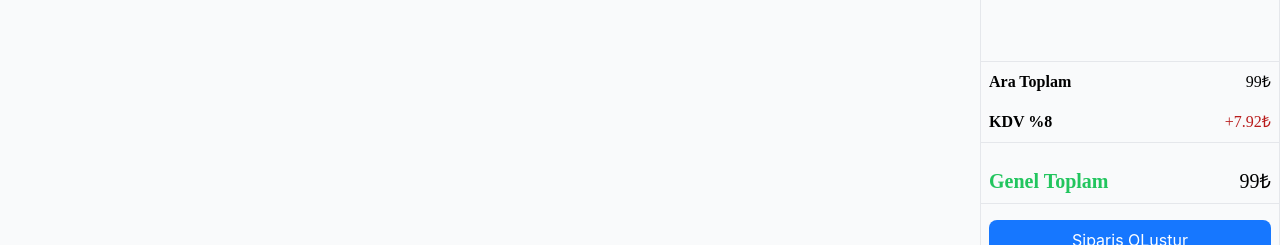
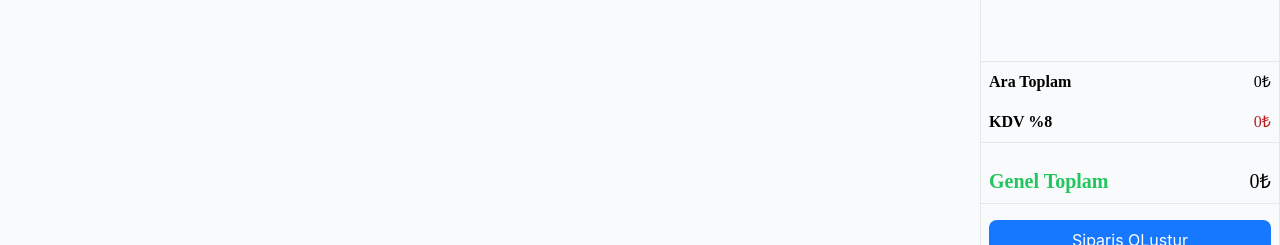
Before and after one commit to melisamehe/pos-application, a React (Create React App) app in the folder client/: page / in a window 1280 px wide. Shown: the part 468-713 px from the top of the page. Built offline with nearby package versions, Linux system fonts and the light colour scheme; no server answers.

Commit message:
Implemented cart total price calculation

```diff
--- a/client/src/components/cart/CartTotal.jsx
+++ b/client/src/components/cart/CartTotal.jsx
@@ -4,14 +4,14 @@ import { useSelector } from "react-redux";
 import {useDispatch} from "react-redux";
 import {deleteCart} from "../../redux/cartSlice";
 const CartTotal = () => {
-    const {cartItems} = useSelector((state) => state.cart);
+    const cart = useSelector((state) => state.cart);
     const dispatch= useDispatch()
 
     return (
       <div className="cart h-full max-h-[calc(100vh_-_90px)] flex flex-col">
           <h2 className="bg-blue-600 text-center py-4 text-white font-bold tracking-wide">Sepetteki Ürünler</h2>
           <ul className="cart-items px-2 flex flex-col gap-y-3 py-2 overflow-y-auto">
-            {cartItems.map((item)=>(
+            {cart.cartItems.map((item)=>(
               <li className="cart-item flex justify-between" key={item._id}>
               <div className="flex items-center">
                 <img src={item.img}
@@ -37,17 +37,17 @@ const CartTotal = () => {
             <div className="border-t border-b">
               <div className="flex justify-between p-2">
                 <b>Ara Toplam</b>
-                <span>99₺</span>
+                <span>{cart.total > 0 ? cart.total.toFixed(2): 0}₺</span>
               </div>
               <div className="flex justify-between p-2">
-                <b>KDV %8</b>
-                <span className="text-red-700">+7.92₺</span>
+                <b>KDV %{cart.tax}</b>
+                <span className="text-red-700">{(cart.total * cart.tax)/100 > 0 ? `+${((cart.total * cart.tax)/100).toFixed(2)}`:0 }₺</span>
               </div>
             </div>
             <div className="border-b mt-4">
               <div className="flex justify-between p-2">
                 <b className="text-xl text-green-500">Genel Toplam</b>
-                <span className="text-xl">99₺</span>
+                <span className="text-xl">{(cart.total+(cart.total * cart.tax)/100) > 0 ? (cart.total+(cart.total * cart.tax)/100).toFixed(2):0 }₺</span>
               </div>
             </div>
             <div className="py-4 px-2">
--- a/client/src/redux/cartSlice.js
+++ b/client/src/redux/cartSlice.js
@@ -7,6 +7,7 @@ const cartSlice = createSlice({
     initialState: {
         cartItems: [],
         total: 0,
+        tax: 8,
     },
     reducers:{
         addProduct:(state, action) =>{
@@ -20,10 +21,14 @@ const cartSlice = createSlice({
                 state.cartItems.push(action.payload);
             }
 
+            state.total += action.payload.price;
+
         },
         deleteCart: (state, action) =>{
 
           state.cartItems = state.cartItems.filter((item)=> item._id !== action.payload._id);
+
+          state.total -= action.payload.price * action.payload.quantity;
         }
     },
 });
```
